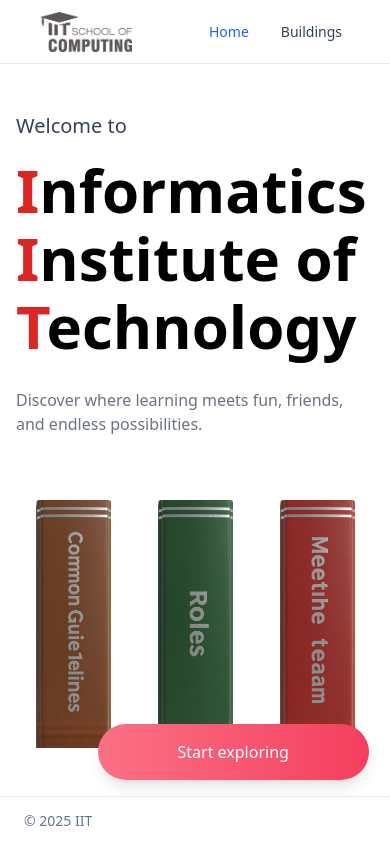
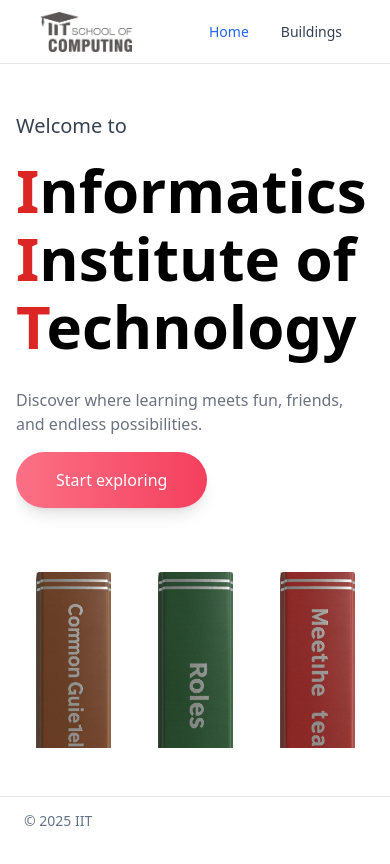
Before and after one commit to Hamza-Ziyard/iit-interactive-site, a React (Vite) app: page / in a window 390 px wide. Shown: the top 864 px of the page. Built offline with nearby package versions, Linux system fonts and the light colour scheme.

Commit message:
fixed mobile responsive views

```diff
--- a/src/App.jsx
+++ b/src/App.jsx
@@ -38,7 +38,7 @@ function App() {
           </div>
         </header>
 
-        <main className=" h-[calc(100vh-4rem-3rem)] overflow-y-auto">
+        <main className=" h-[calc(100vh-4rem-3rem)] overflow-y-hidden">
           <div className="pt-16 md:mx-auto h-full">
             <Routes>
               <Route path="/" element={<Home />} />
--- a/src/pages/BuildingsList.jsx
+++ b/src/pages/BuildingsList.jsx
@@ -113,7 +113,7 @@ export default function BuildingsList() {
             {Array.from({ length: 5 }).map((_, i) => <li key={i}><SkeletonCard /></li>)}
           </ul>
         ) : (
-          <ul className="space-y-2">
+          <ul className="space-y-2 md:pr-2.5">
             {buildings.map((b, index) => (
               <li key={b.id}>
                 <div
@@ -128,13 +128,13 @@ export default function BuildingsList() {
                       <div className="w-16 md:w-24 py-2 md:py-4 rounded-xl bg-gradient-to-br from-gray-100 to-gray-100 ring-1 ring-gray-50">
                         <img src={`/img/${b.icon}.webp`} alt={b.name} />
                       </div>
-                      <div className="flex-1 pt-3 min-w-0">
+                      <div className="flex-1 pt-1 md:pt-3 min-w-0">
                         <div className="flex items-start justify-between gap-4">
                           <div className="min-w-0 text-left">
                             <h2 className="text-md md:text-lg font-semibold text-gray-900 truncate">
                               IIT - {b.name}
                             </h2>
-                            <p className="mt-3 mb-1 text-xs md:text-sm text-gray-500 truncate">
+                            <p className="mt-2 md:mt-3 mb-1 text-xs md:text-sm text-gray-500 truncate">
                               <span className="inline-flex items-center gap-2">
                                 <ClockIcon className="hidden md:block h-5 w-5 text-gray-400" />
                                 {distances[b.id] ? `${distances[b.id]} km away` : "Calculating..."}
@@ -188,7 +188,7 @@ export default function BuildingsList() {
       {/* Floating Map Button (Mobile only) */}
       <button
         onClick={() => setMapOpen(true)}
-        className="md:hidden fixed bottom-16 right-10 z-20 bg-rose-500 text-white p-5 rounded-full shadow-lg"
+        className="md:hidden fixed bottom-16 right-6 z-20 bg-rose-500 text-white p-5 rounded-full shadow-lg"
       >
         <MapIcon className="w-8 h-8" />
       </button>
--- a/src/pages/Home.jsx
+++ b/src/pages/Home.jsx
@@ -42,10 +42,10 @@ export default function Home() {
               <p className="mt-8 max-w-xl text-gray-500">
                 Discover where learning meets fun, friends, and endless possibilities.
               </p>
-              <div className=" md:mt-7 fixed bottom-16 left-1/4 md:static">
+              <div className="mt-4">
                 <Link
                   to="/buildings"
-                  className="w-full md:w-auto inline-flex items-center rounded-full bg-gradient-to-r from-rose-400 to-rose-500 text-white shadow-lg px-20 md:px-10 py-4 text-md hover:from-rose-500 hover:to-rose-600 transition-colors"
+                  className="w-auto inline-flex items-center rounded-full bg-gradient-to-r from-rose-400 to-rose-500 text-white shadow-lg px-10 py-4 text-md hover:from-rose-500 hover:to-rose-600 transition-colors"
                 >
                   Start exploring
                 </Link>
```
